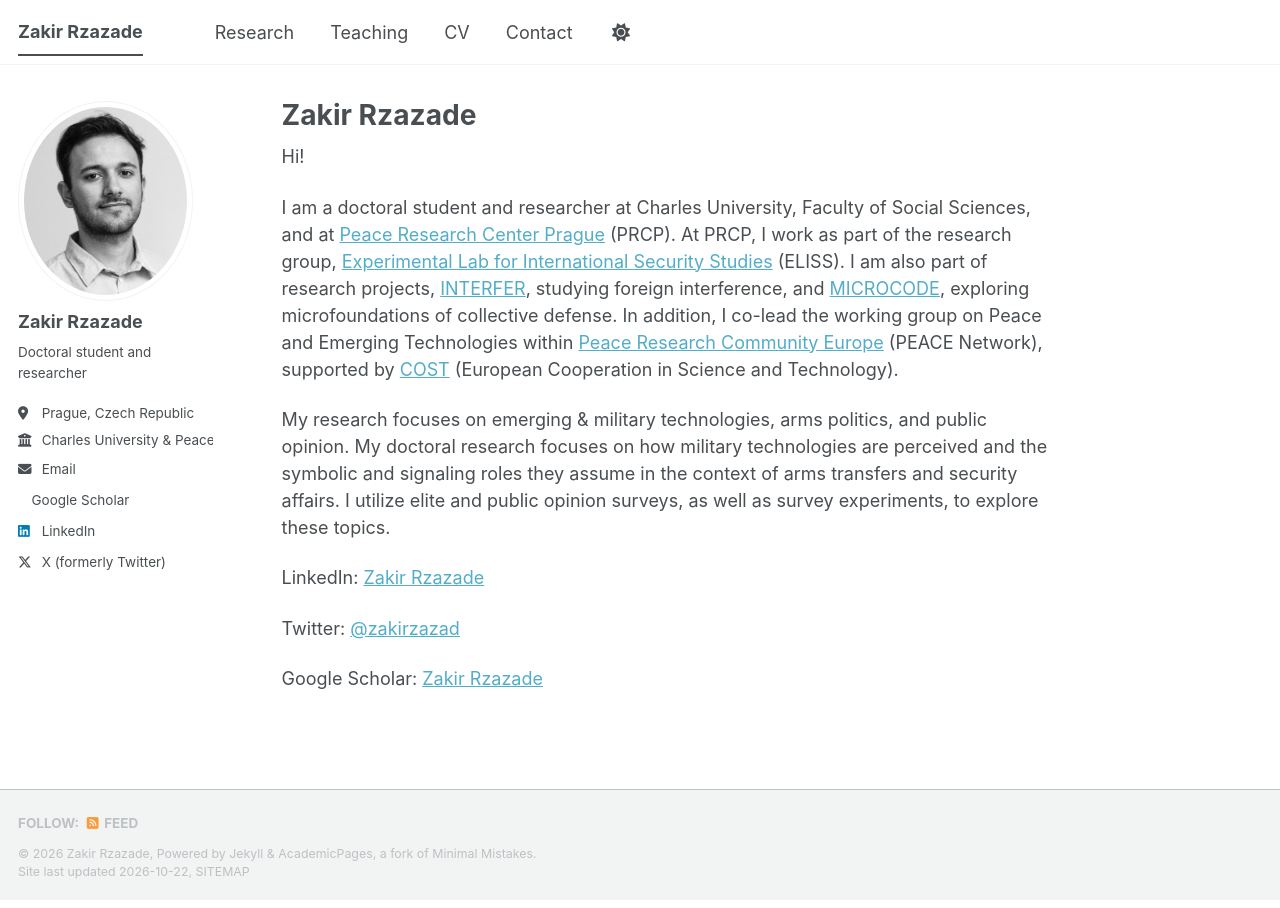
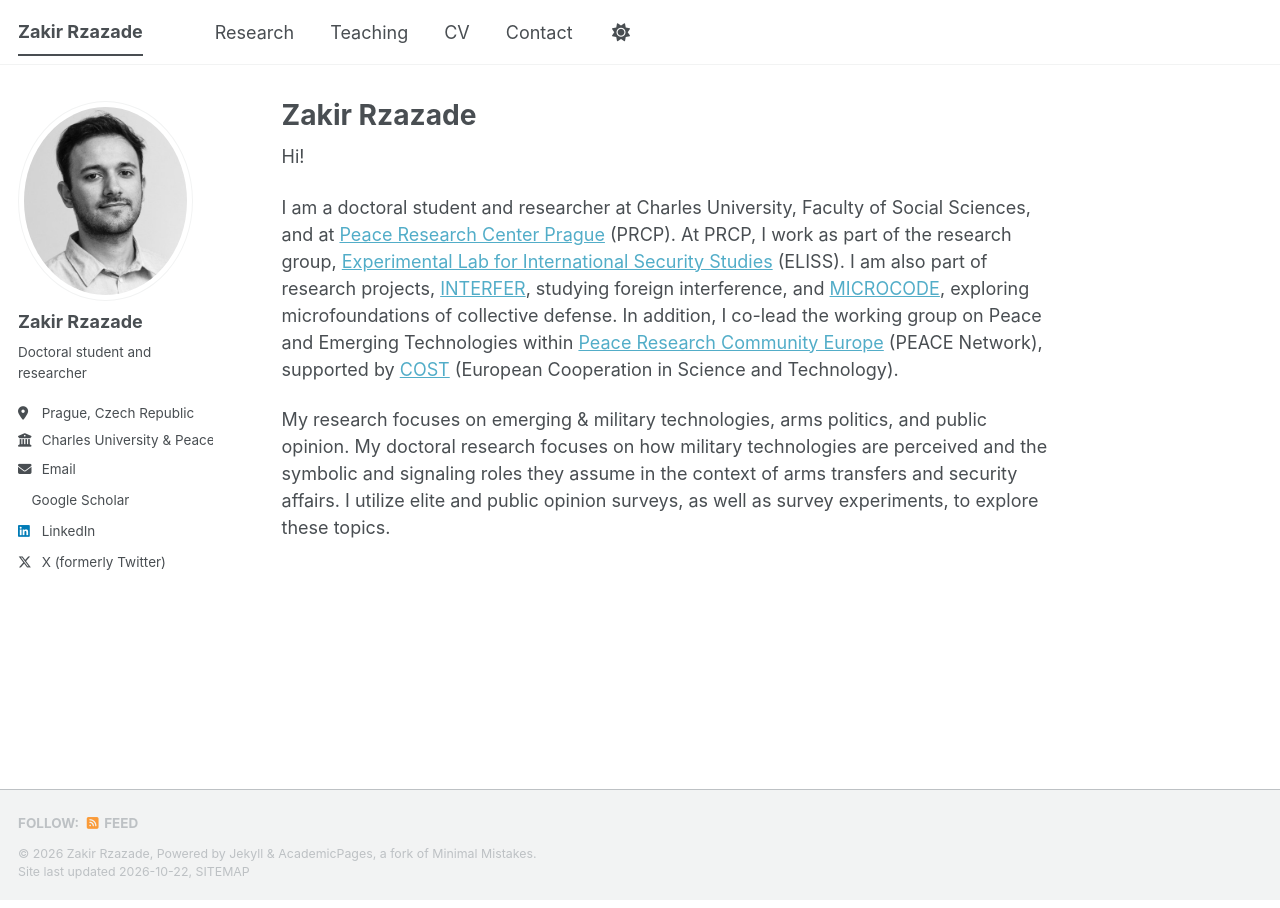
Before and after one commit to zakirzazad/zakirzazad.github.io, a Jekyll site: the page built from _pages/about.md, in a window 1280 px wide. Built offline with Jekyll 4.4.1, drawn with Linux system fonts in a browser that asks for light colours; a style sheet for code colours, icons or effects is not loaded.

Commit message:
Update about.md

```diff
--- a/_pages/about.md
+++ b/_pages/about.md
@@ -12,9 +12,3 @@ Hi!
 I am a doctoral student and researcher at Charles University, Faculty of Social Sciences, and at [Peace Research Center Prague](https://www.prcprague.cz/zakir-rzazade) (PRCP). At PRCP, I work as part of the research group, [Experimental Lab for International Security Studies](https://www.eliss-lab.eu/our-team) (ELISS). I am also part of research projects, [INTERFER](https://www.interfer-project.eu/work-packages), studying foreign interference, and [MICROCODE](https://www.erc-microcode.eu/research-team), exploring microfoundations of collective defense. In addition, I co-lead the working group on Peace and Emerging Technologies within [Peace Research Community Europe](https://www.peaceresearchnetwork.eu/research/wg4-peace-emerging-technologies) (PEACE Network), supported by [COST](https://www.cost.eu/) (European Cooperation in Science and Technology).
 
 My research focuses on emerging & military technologies, arms politics, and public opinion. My doctoral research focuses on how military technologies are perceived and the symbolic and signaling roles they assume in the context of arms transfers and security affairs. I utilize elite and public opinion surveys, as well as survey experiments, to explore these topics.
-
-LinkedIn: [Zakir Rzazade](https://linkedin.com/in/zakirzazad)
-
-Twitter: [@zakirzazad](https://x.com/zakirzazad)
-
-Google Scholar: [Zakir Rzazade](https://scholar.google.com/citations?user=GI0ryAUAAAAJ&hl=en)
```
